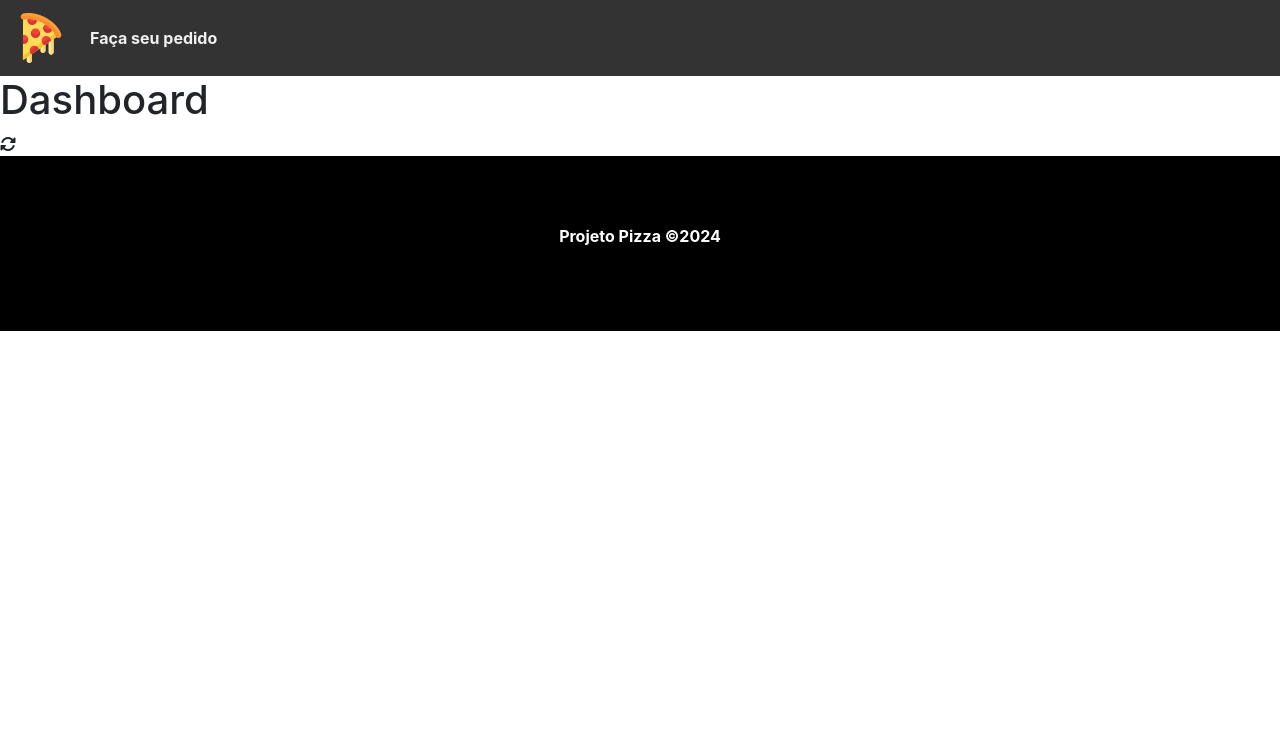
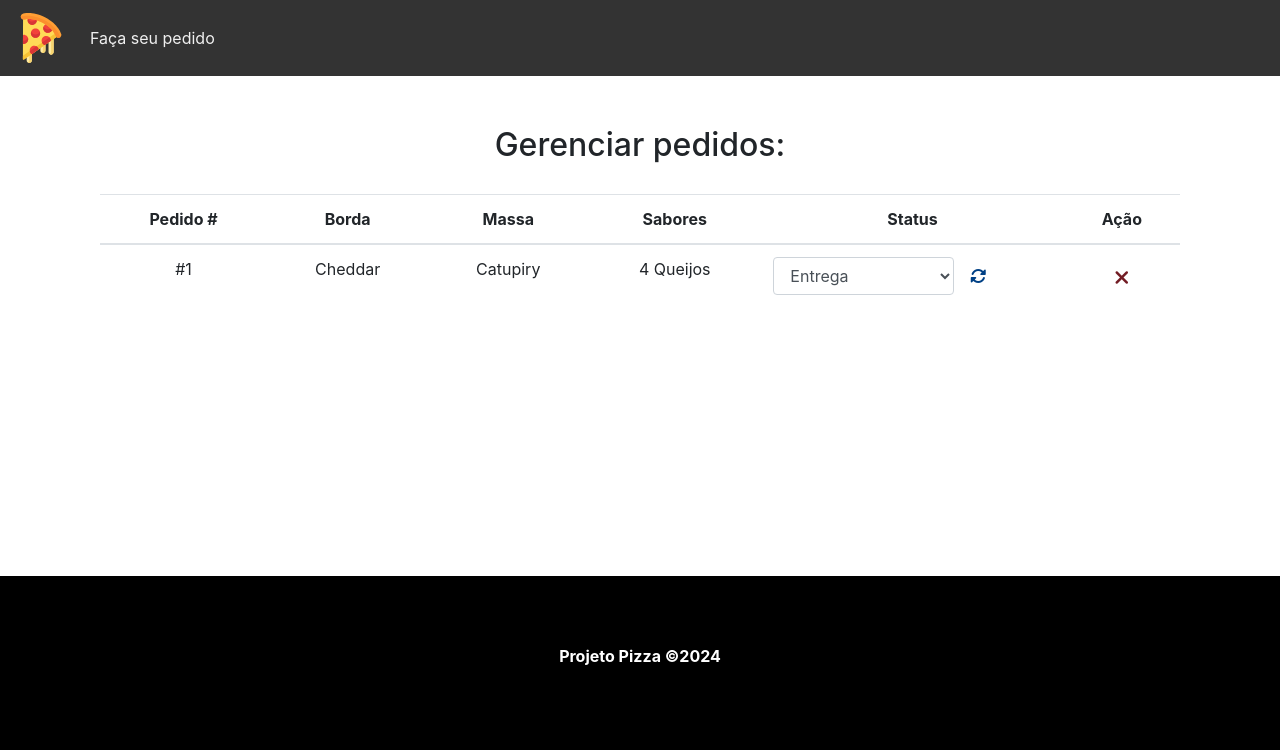
Before and after one commit to FrancimarVasconcelos/Projeto-Pizza-php, a PHP site: page /dashboard.php in a window 1280 px wide. Shown: the top 750 px of the page. Run offline with PHP 8.4, Linux system fonts and the light colour scheme.

Commit message:
umpouco do back-end e um pouco de css

```diff
--- a/CSS/style.css
+++ b/CSS/style.css
@@ -9,7 +9,7 @@ html, body{
 
 .navbar.navbar-expand-lg{
     background-color: rgb(51, 51, 51);
-    font-weight: bold;
+    font-weight: rgb(51,51,51);
 }
 
 .navbar.navbar-expand-lg a{
@@ -64,8 +64,8 @@ html, body{
 }
 
 .btn.btn-primary{
-    background-color: #000;
-    border-color: #000;
+    background-color: rgb(51, 51, 51);
+    border-color: rgb(51,51,51);
 }
 
 .alert{
@@ -89,6 +89,41 @@ html, body{
     margin-bottom: 0;
 }
 
+.delete-btn, .update-btn {
+    border: none;
+    background-color: transparent;
+}
+
+.delete-btn{
+    padding-top: 10px;
+}
+
+.delete-btn i {
+    color: #721c24;
+    font-size: 20px;
+}
+
+.update-btn{
+    margin-left: 10px;
+}
+
+.update-btn i {
+    color: #004085;
+}
+
+.update-form {
+    display: flex;
+    flex-direction: row;
+}
+
+.status-input{
+    width: 65%;
+}
+
+.table ul{
+    text-align: left;
+}
+
 footer {
     position: relative;
     width: 100%;
--- a/dashboard.php
+++ b/dashboard.php
@@ -1,8 +1,58 @@
 <?php
     include_once("templetes/header.php");
     ?>
-    <h1>Dashboard</h1>
-    <i class= "fas fa-sync-alt"></i>
+    <div id= "main-container">
+        <div class="container">
+            <div calss="row">
+            <div class="col-md-12">
+                    <h2>Gerenciar pedidos:</h2>
+                </div>
+                <div class="col-md-12 table-container">
+                    <table class="table">
+                        <thead>
+                            <tr>
+                                <th scope="col"><span>Pedido</span> #</th>
+                                <th scope="col">Borda</th>
+                                <th scope="col">Massa</th>
+                                <th scope="col">Sabores</th>
+                                <th scope="col">Status</th>
+                                <th scope="col">Ação</th>
+                            </tr>
+                        </thead>
+                        <tbody>
+                            <tr>
+                                <td>#1</td>
+                                <td>Cheddar</td>
+                                <td>Catupiry</td>
+                                <td>4 Queijos</td>
+                                <td>
+                                    <form action="process/order.php" method="POST" class="form-group update-form">
+                                        <input type="hidden" name="type" value="update">
+                                        <input type="hidden" name="id" value="1">
+                                        <select name="status" class="form-control status-input">
+                                            <option value="">Entrega</option>
+                                        </select>
+                                        <button type="submit" class="update-btn">
+                                        <i class="fas fa-sync-alt"></i>
+                                        </button>
+                                    </form>
+                                </td>
+                                <td>
+                                    <form action="process/orders.php" method="POST">
+                                        <input type="hidden" name="type" value="delete">
+                                        <input type="hidden" name="id" value="1">
+                                        <button type="submit" class="delete-btn">
+                                            <i class="fas fa-times"></i>
+                                        </button>
+                                    </form>
+                                </td>
+                            </tr>
+                        </tbody>
+                    </table>
+                </div>
+            </div>
+        </div>
+    </div>
     <?php
     include_once("templetes/footer.php");
     ?>
```
